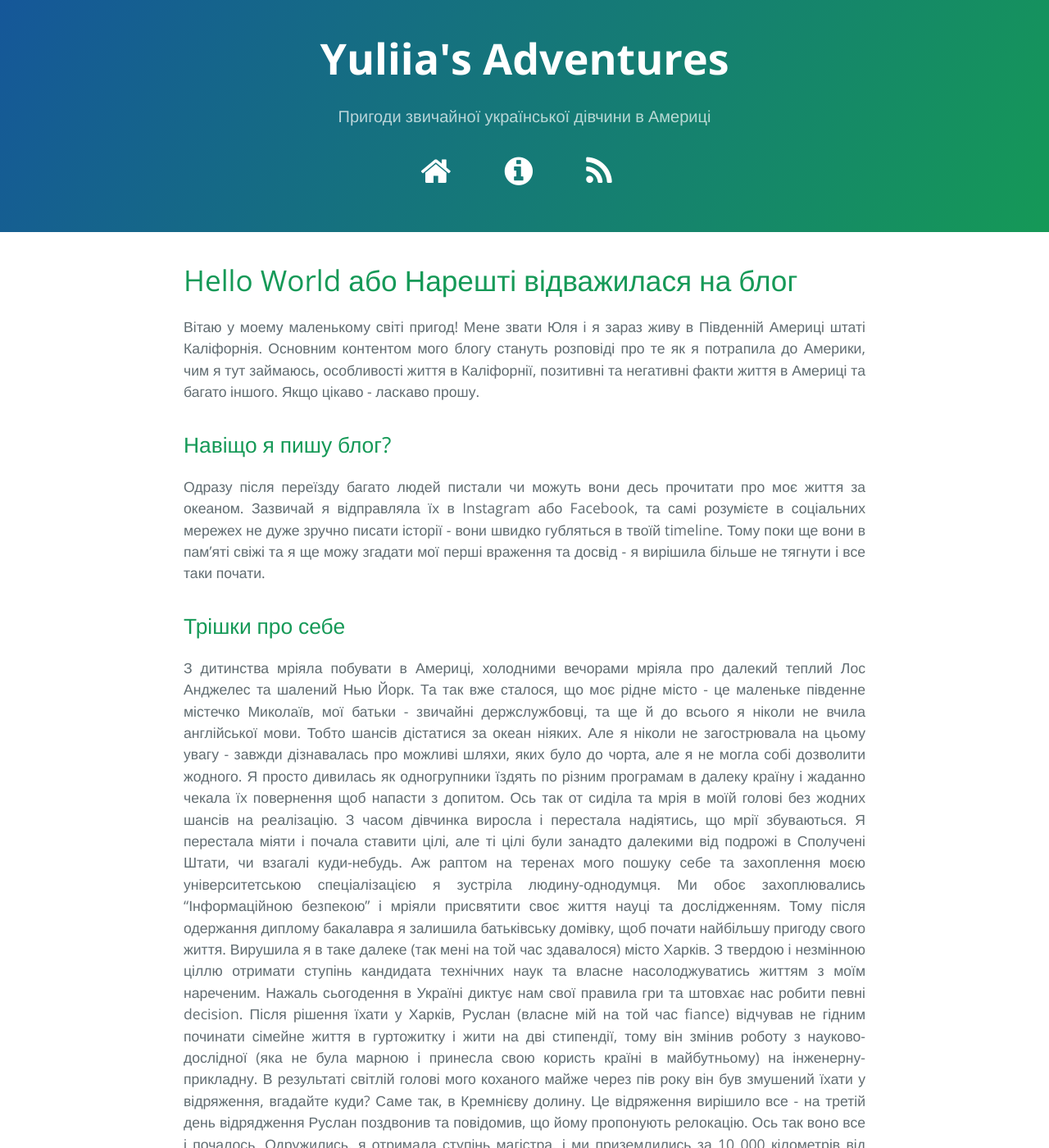
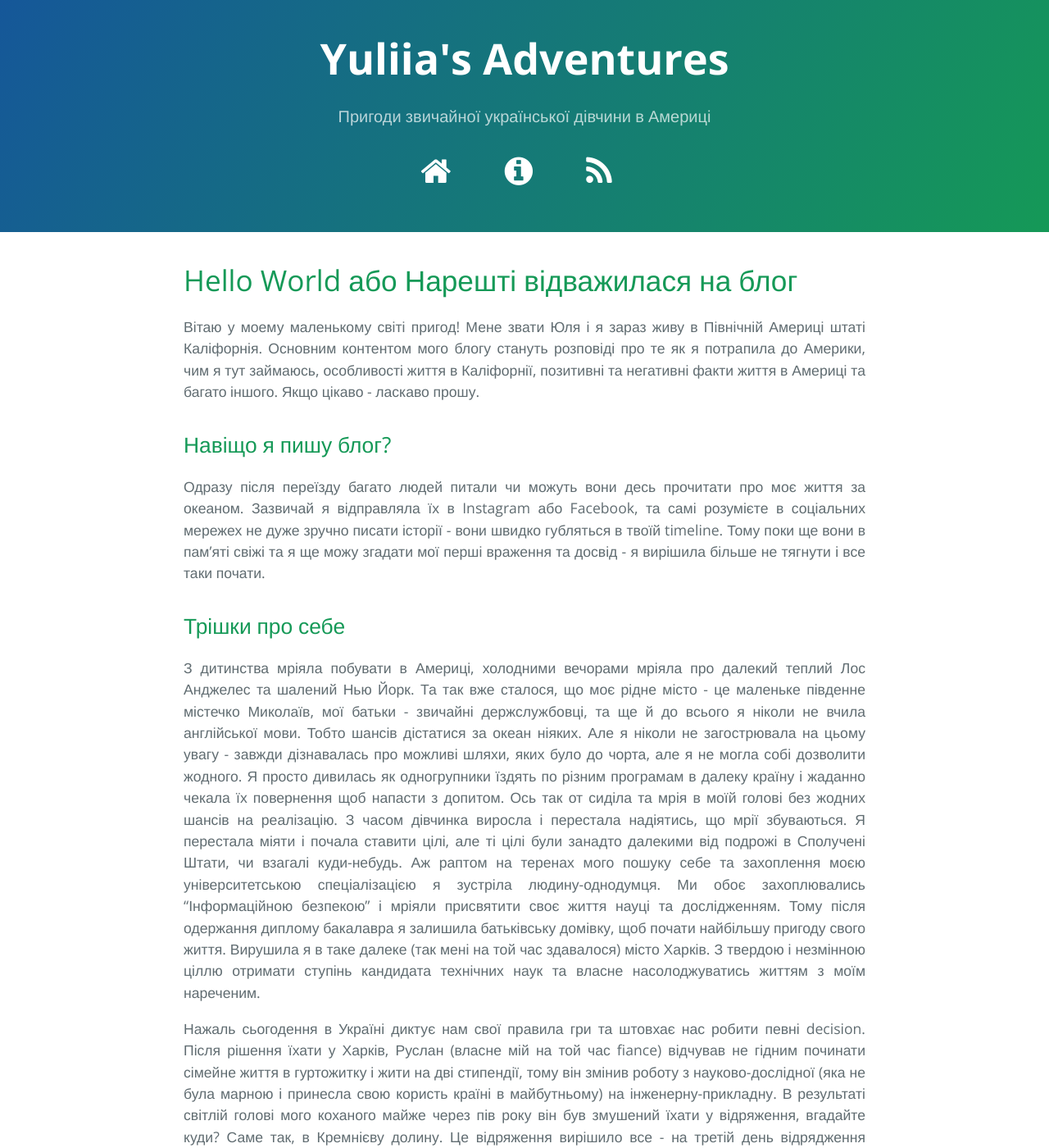
Before and after one commit to LizMars/LizMars.github.io, a Jekyll site: the page built from _posts/2015-10-04-hello-world.md, in a window 1280 px wide and 1400 px high. Shown: the whole window at 82% size. Built offline with Jekyll 4.4.1, drawn with Linux system fonts in a browser that asks for light colours; nearby versions of some CDN libraries; some of the changed text lies outside the part shown.

Commit message:
Spell fixes

```diff
--- a/_posts/2015-10-04-hello-world.md
+++ b/_posts/2015-10-04-hello-world.md
@@ -5,12 +5,12 @@ tags:
   - blog
 ---
 
-Вітаю у моему маленькому світі пригод! Мене звати Юля і я зараз живу в Південній Америці штаті Каліфорнія. Основним контентом мого блогу стануть розповіді про те як я потрапила до Америки, чим я тут займаюсь, особливості життя в Каліфорнії, позитивні та негативні факти життя в Америці та багато іншого. Якщо цікаво - ласкаво прошу.
+Вітаю у моему маленькому світі пригод! Мене звати Юля і я зараз живу в Північній Америці штаті Каліфорнія. Основним контентом мого блогу стануть розповіді про те як я потрапила до Америки, чим я тут займаюсь, особливості життя в Каліфорнії, позитивні та негативні факти життя в Америці та багато іншого. Якщо цікаво - ласкаво прошу.
 
 Навіщо я пишу блог?
 -------------------
 
-Одразу після переїзду багато людей пистали чи можуть вони десь прочитати про
+Одразу після переїзду багато людей питали чи можуть вони десь прочитати про
 моє життя за океаном. Зазвичай я відправляла їх в Instagram або Facebook, та
 самі розумієте в соціальних мережех не дуже зручно писати історії - вони
 швидко губляться в твоїй timeline. Тому поки ще вони в пам'яті свіжі та я ще
@@ -19,5 +19,7 @@ tags:
 
 ## Трішки про себе
 З дитинства мріяла побувати в Америці, холодними вечорами мріяла про далекий теплий Лос Анджелес та шалений Нью Йорк. Та так вже сталося, що моє рідне місто - це маленьке південне містечко Миколаїв, мої батьки - звичайні держслужбовці, та ще й до всього я ніколи не вчила англійської мови. Тобто шансів дістатися за океан ніяких. Але я ніколи не загострювала на цьому увагу - завжди дізнавалась про можливі шляхи, яких було до чорта, але я не могла собі дозволити жодного. Я просто дивилась як одногрупники їздять по різним програмам в далеку країну і жаданно чекала їх повернення щоб напасти з допитом. Ось так от сиділа та мрія в моїй голові без жодних шансів на реалізацію. З часом дівчинка виросла і перестала надіятись, що мрії збуваються. Я перестала міяти і почала ставити цілі, але ті цілі були занадто далекими від подрожі в Сполучені Штати, чи взагалі куди-небудь. Аж раптом на теренах мого пошуку себе та захоплення моєю університетською спеціалізацією я зустріла людину-однодумця. Ми обоє захоплювались "Інформаційною безпекою" і мріяли присвятити своє життя науці та дослідженням. Тому після одержання диплому бакалавра я залишила батьківську домівку, щоб почати найбільшу пригоду свого життя. Вирушила я в таке далеке (так мені на той час здавалося) місто Харків. З твердою і незмінною ціллю отримати ступінь кандидата технічних наук та власне насолоджуватись життям з моїм нареченим.
+
 Нажаль сьогодення в Україні диктує нам свої правила гри та штовхає нас робити певні decision. Після рішення їхати у Харків, Руслан (власне мій на той час fiance) відчував не гідним починати сімейне життя в гуртожитку і жити на дві стипендії, тому він змінив роботу з науково-дослідної (яка не була марною і принесла свою користь країні в майбутньому) на інженерну-прикладну. В результаті світлій голові мого коханого майже через пів року він був змушений їхати у відряження, вгадайте куди? Саме так, в Кремнієву долину. Це відряження вирішило все - на третій день відрядження Руслан поздвонив та повідомив, що йому пропонують релокацію. Ось так воно все і почалось. Одружились, я отримала ступінь магістра, і ми приземлились за 10 000 кілометрів від рідної землі.
+
 І ось вам я, в чужій країні, де жодної знайомої людини, знання мови відсутнє, посвідчення водія - відсутнє (це дуже важливо в США чому поясню далі), досвіду роботи немає (але дозвіл на роботу є). Так, точка відліку найпочатковіша, повний нуль. Ось воно - мрія дитинства, рожева мрія, збулась. Що далі? Головне мати план і слідувати йому. Мій план, цілі та шляхи до втілення уього в життя я писатиму в своєму блозі. Вже наступний пост про найперше й найважливіше - мову.
```
